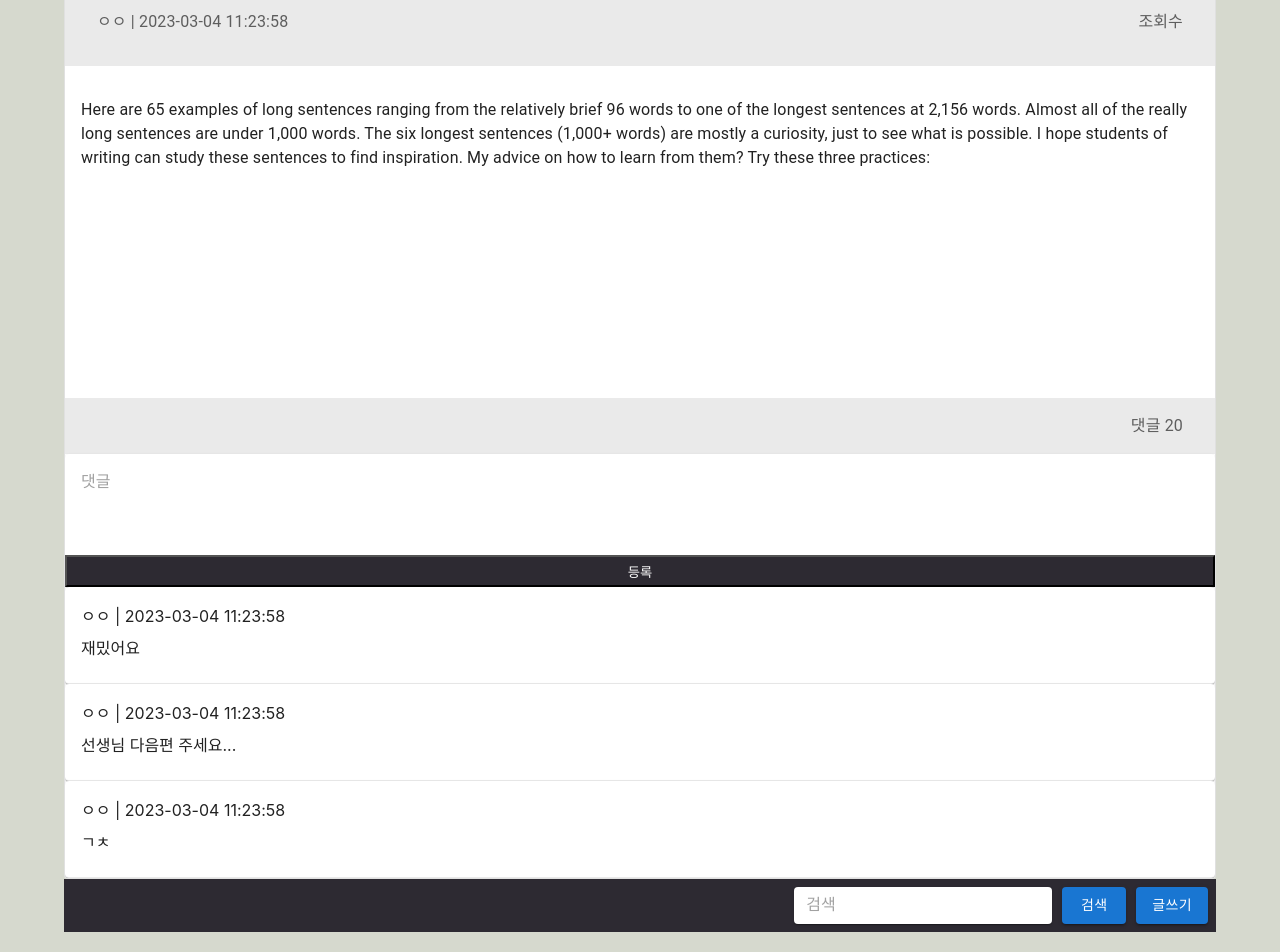
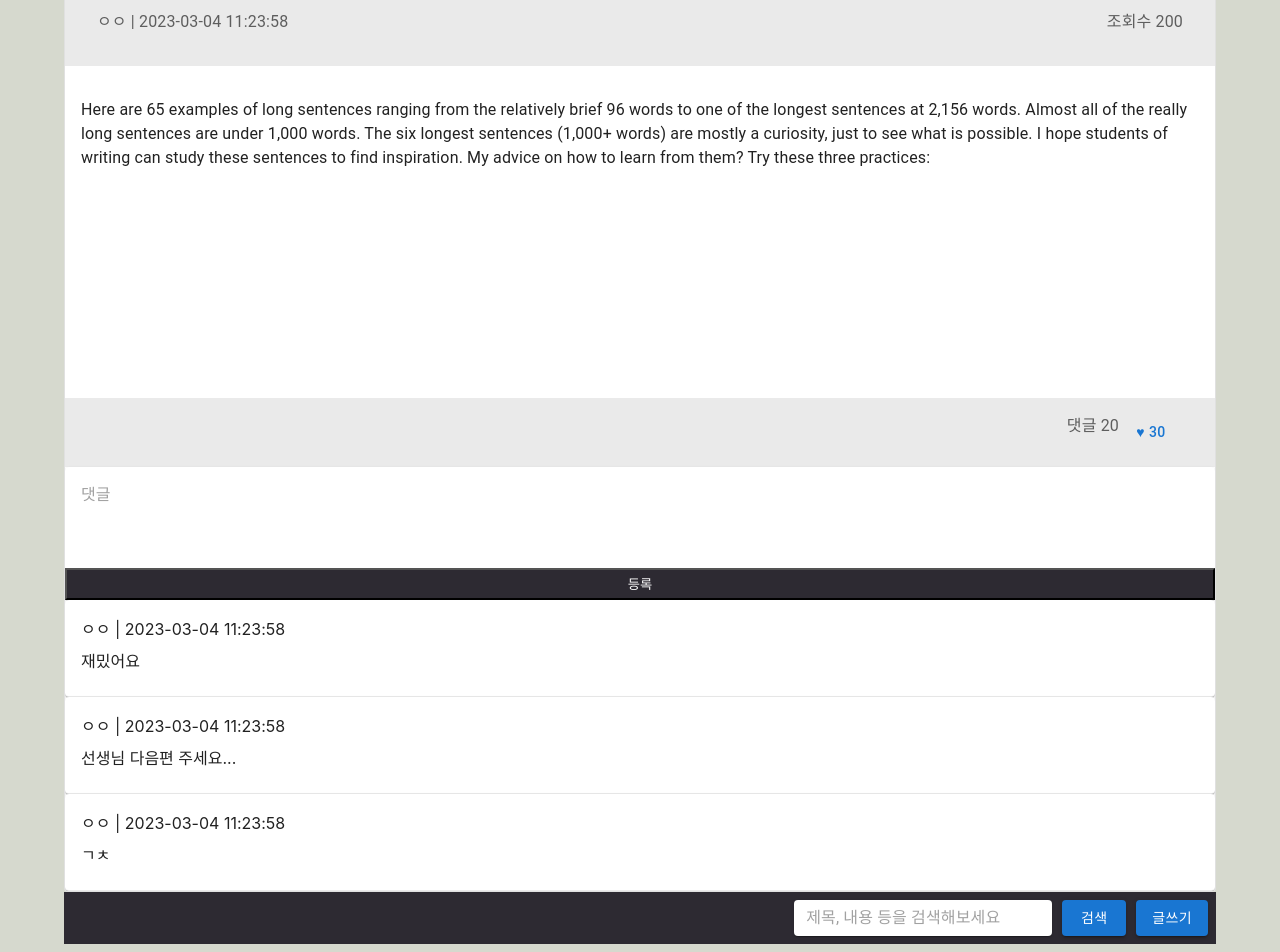
Before and after one commit to saebyeokchu/typescript-express-community, a React (Vite) app in the folder front/: page /detail in a window 1280 px wide. Shown: the part 175-1127 px from the top of the page. Built offline with nearby package versions, Linux system fonts and the light colour scheme.

Commit message:
[DONE] 메인화면 공지사항 추가

```diff
--- a/front/src/component/ContentDetail.tsx
+++ b/front/src/component/ContentDetail.tsx
@@ -40,7 +40,7 @@ export function ContentDetail(){
                                     ㅇㅇ | {Content.Template.createdAt}
                                 </Typography>
                                 <Typography color="text.secondary">
-                                    조회수 {Content.Template.visitCount}
+                                    조회수 {Content.Template.viewCount}
                                 </Typography>
                             </Box>
                         </div>
@@ -57,8 +57,11 @@ export function ContentDetail(){
                     <div style={{backgroundColor:Color.Code.lightGrey, paddingLeft:'2rem', paddingRight:'2rem', paddingTop:'1rem', paddingBottom:'1rem'}}>
                         <Box sx={{ justifyContent: 'flex-end', display: 'flex' }}>
                             <Typography color="text.secondary">
-                                댓글 {Content.Template.readCount}
+                                댓글 {Content.Template.commentCount}
                             </Typography>
+                            <Button className="success">
+                                ♥ 30
+                            </Button>
                         </Box>
                     </div>
                     {/* 댓글 (5줄?) */}
--- a/front/src/component/SearchBar.tsx
+++ b/front/src/component/SearchBar.tsx
@@ -14,7 +14,7 @@ export function SearchBar(){
             <Paper component="form"  sx={{ p: '2px 4px', display: 'flex', width: 250 }}>
                 <InputBase
                     sx={{ ml: 1, flex: 1 }}
-                    placeholder="검색"
+                    placeholder="제목, 내용 등을 검색해보세요"
                     inputProps={{ 'aria-label': 'search' }}
                     inputRef={ref}//ref사용
                     defaultValue={ref.current}
--- a/front/src/data/Content.ts
+++ b/front/src/data/Content.ts
@@ -4,9 +4,10 @@ const Template : Content = {
     contentId : 0,
     title : 'A path from a point approximately 330 metres east of the most south',
     content : 'Here are 65 examples of long sentences ranging from the relatively brief 96 words to one of the longest sentences at 2,156 words.\nAlmost all of the really long sentences are under 1,000 words. The six longest sentences (1,000+ words) are mostly a curiosity, just to see what is possible.\nI hope students of writing can study these sentences to find inspiration. My advice on how to learn from them? Try these three practices:',
-    readCount :20,
+    commentCount :20,
     viewCount : 200,
     createdAt : '2023-03-04 11:23:58',
+    unlockCode : '123456',
     comments : [
         {
             id : 1,
--- a/front/src/pages/Main.tsx
+++ b/front/src/pages/Main.tsx
@@ -21,6 +21,11 @@ export function Main(){
             </Paper>
             :
             <>
+                {/* Important notice */}
+                <Box sx={{display:'flex', justifyContent:'space-between', p:2, backgroundColor : '#eeeeee'}}>
+                    <div>HYGDP는 해외연예갤러리의 대피소입니다.</div>
+                    <div><a href="#">공지 확인하기</a></div>
+                </Box>
                 <ContentsList />
                 <SearchBar/>
             </>
```
Also changed, not shown: front/src/component/ContentsList.tsx (+0 -8 lines), 1 other file (tests, documents, lock files or other folders).
